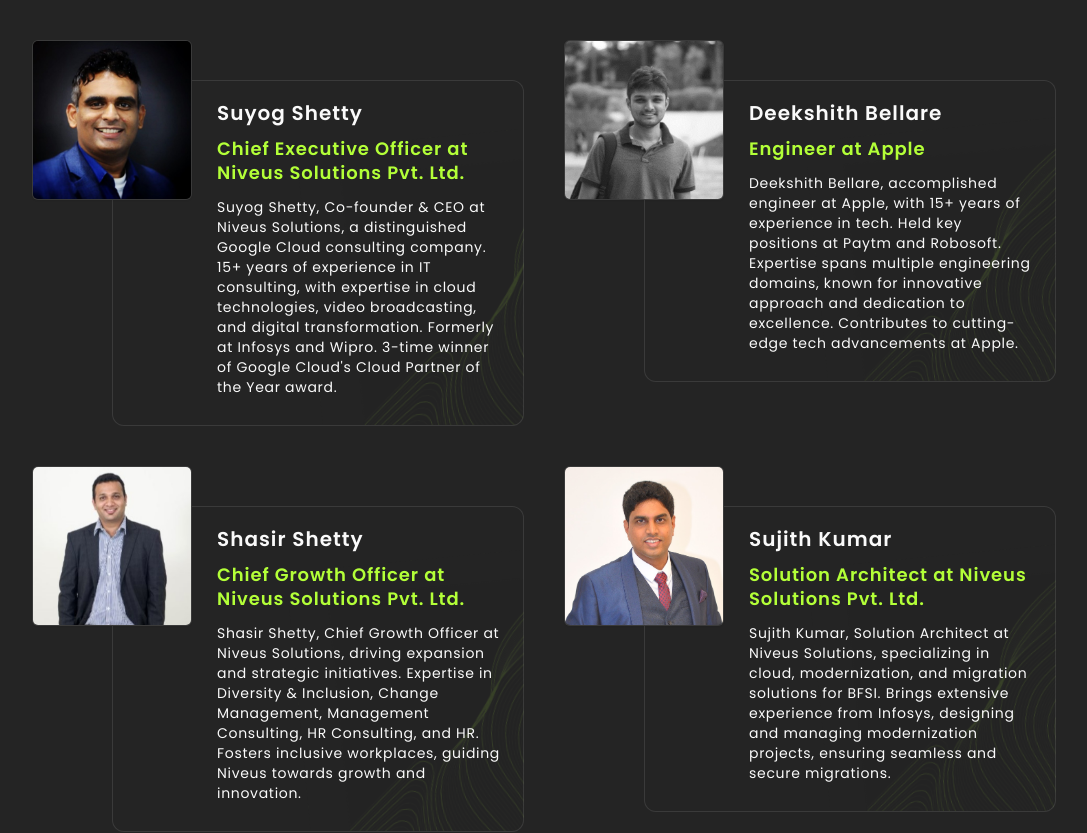
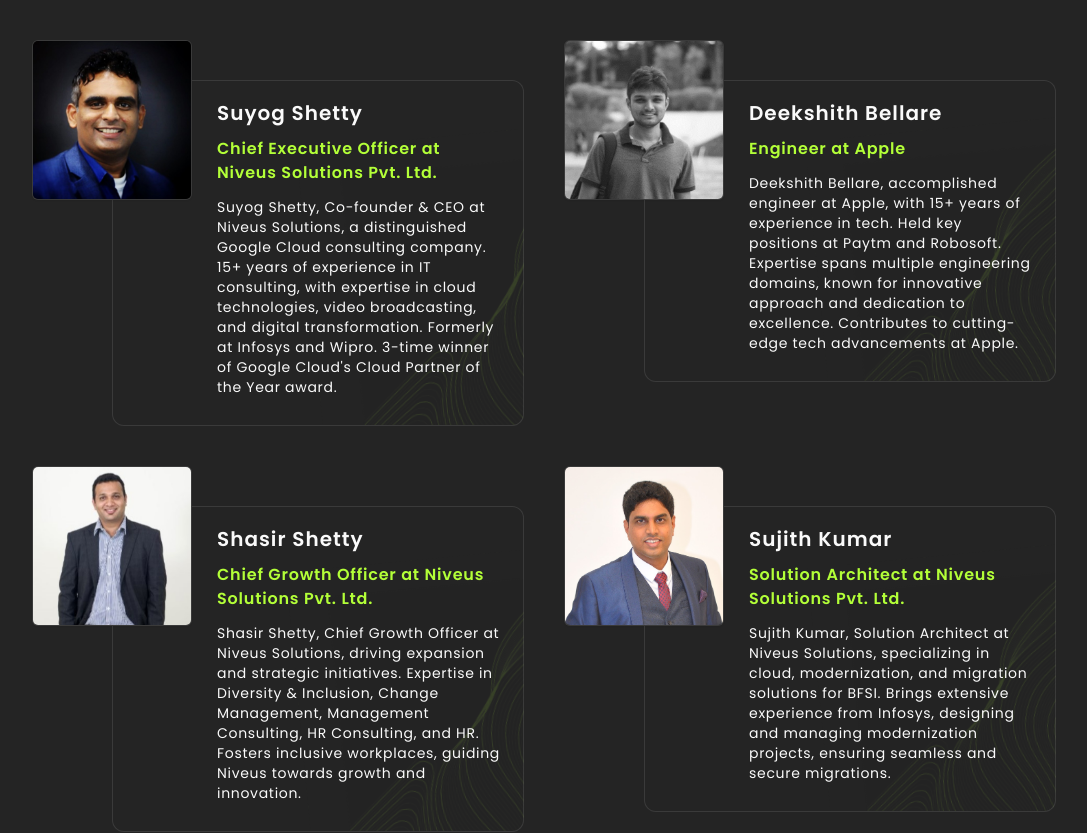
Before and after one commit to so-sc/devhost-2024, a Next.js app: page / in a window 1280 px wide. Shown: the part 1980-2813 px from the top of the page, without its empty margins (96-1183 px from the left). Built offline with nearby package versions, Linux system fonts and the light colour scheme.

Commit message:
make text smaller

```diff
--- a/src/components/Speakers.tsx
+++ b/src/components/Speakers.tsx
@@ -116,7 +116,7 @@ export default function Speakers() {
                   <h1 className="leading-6 mb-1 font-semibold text-xl tracking-wider">
                     {card.speaker}
                   </h1>
-                  <h1 className="leading-6 mb-1 pt-2 font-semibold text-lg text-primary tracking-wider">
+                  <h1 className="leading-6 mb-1 pt-2 font-semibold text-base text-primary tracking-wider">
                     {card.title}
                   </h1>
                   <p className="text-sm tracking-wider py-2">
```
